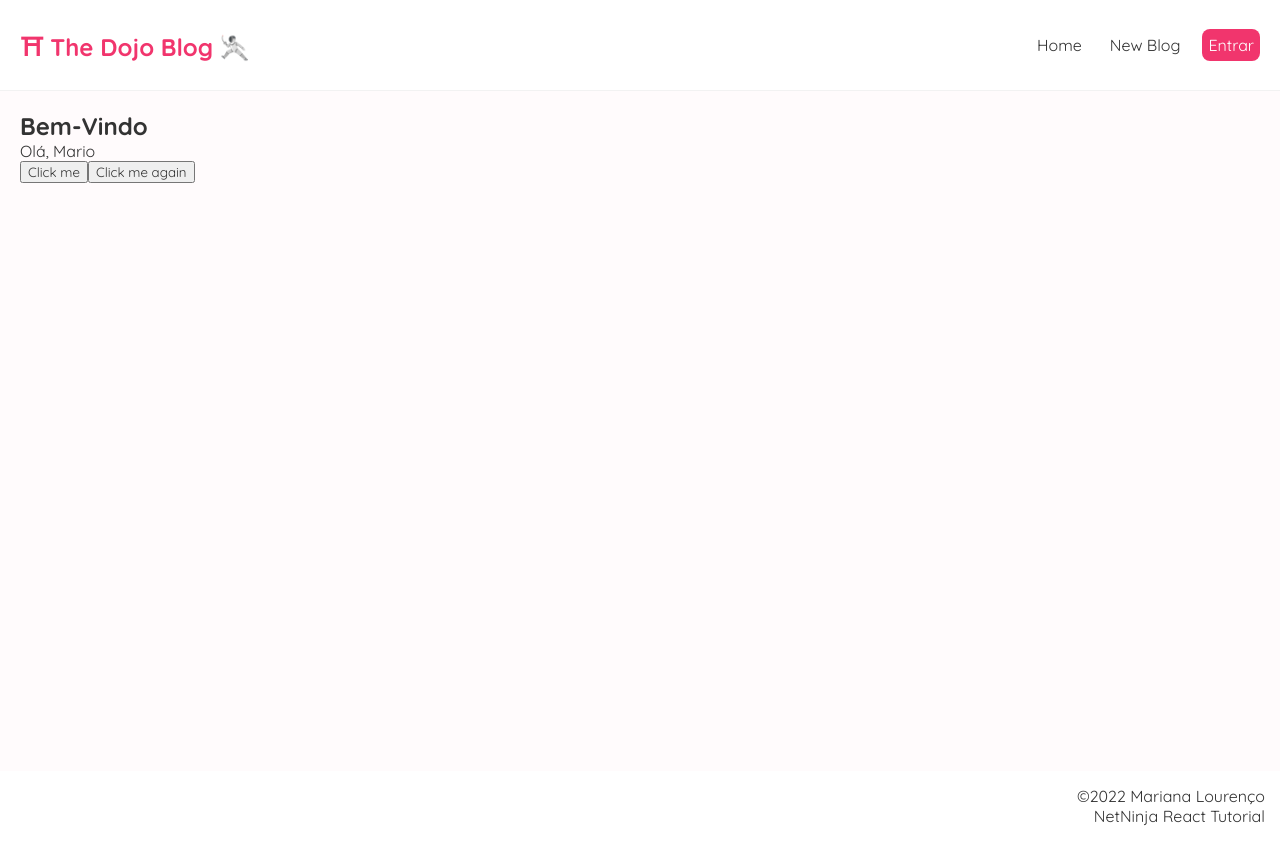
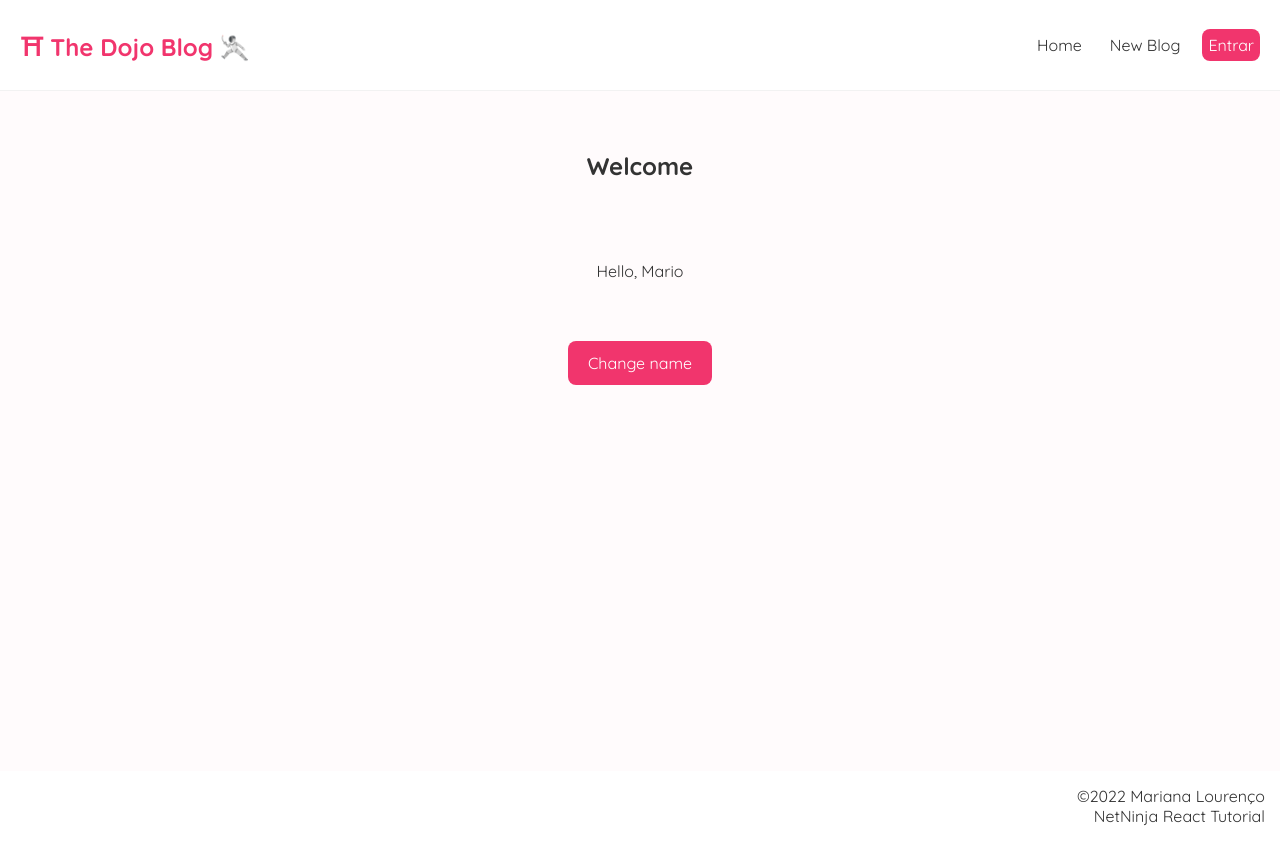
Before and after one commit to midlourenco/dojo-blog, a React (Create React App) app: page /login in a window 1280 px wide. Built offline with nearby package versions, Linux system fonts and the light colour scheme.

Commit message:
login / welcome page css

```diff
--- a/src/index.css
+++ b/src/index.css
@@ -69,7 +69,7 @@
 
 
 /* blog details  */
-.blog-details{
+.blog-detail {
   max-width: 80%;
   margin: auto;
   display: flex;
@@ -136,3 +136,31 @@
   margin-top: 20px;
   font-size: 20px;
 }
+
+/* login */
+.login {
+  display: flex;
+  flex-direction: column;
+  justify-content: center;
+  align-items: center;
+  vertical-align: center;
+}
+
+.login h2{
+  margin:40px
+}
+
+.login p{
+  margin:40px
+}
+
+.login button{
+  background: #f1356d;
+  color: #fff;
+  border: 0;
+  padding: 12px 20px;
+  border-radius: 8px;
+  cursor: pointer;
+  margin-top: 20px;
+  font-size: 16px;
+}
--- a/src/pages/Login.js
+++ b/src/pages/Login.js
@@ -3,23 +3,26 @@ import { useState } from "react"
 
 const Login = () => {
     //let name="Mario"
-    const [name, setName] = useState("Mario")
+    const [name, setName] = useState(true)
 
-    const handleClick = (e)=>{
-        // console.log("hello, ninjas",e)
-        setName("Luigi")
-
-    }
-    const handleClickAgain = (name,e)=>{
-        console.log("hello, " + name, e)
-    }
+    // const handleClick = (e)=>{
+    //     // console.log("hello, ninjas",e)
+    //     if(name){
+    //         setName("Mario")
+    //     }else{
+    //         setName("Yoshi")
+    //     }
+    // }
+    // const handleClickAgain = (name,e)=>{
+    //     console.log("hello, " + name, e)
+    // }
 
     return (
         <div className="login">
-            <h2>Bem-Vindo</h2>
-            <p> Olá, {name} </p>
-            <button onClick={handleClick}>Click me</button>
-            <button onClick={(e)=>handleClickAgain("mariana",e)}>Click me again</button>
+            <h2>Welcome</h2>
+            <p> Hello, {name ? "Mario" : "Yoshi"} </p>
+            <button onClick={()=>setName(!name)}>Change name</button>
+            {/* <button onClick={(e)=>handleClickAgain("mariana",e)}>Click me again</button> */}
         </div>
      );
 }
```
